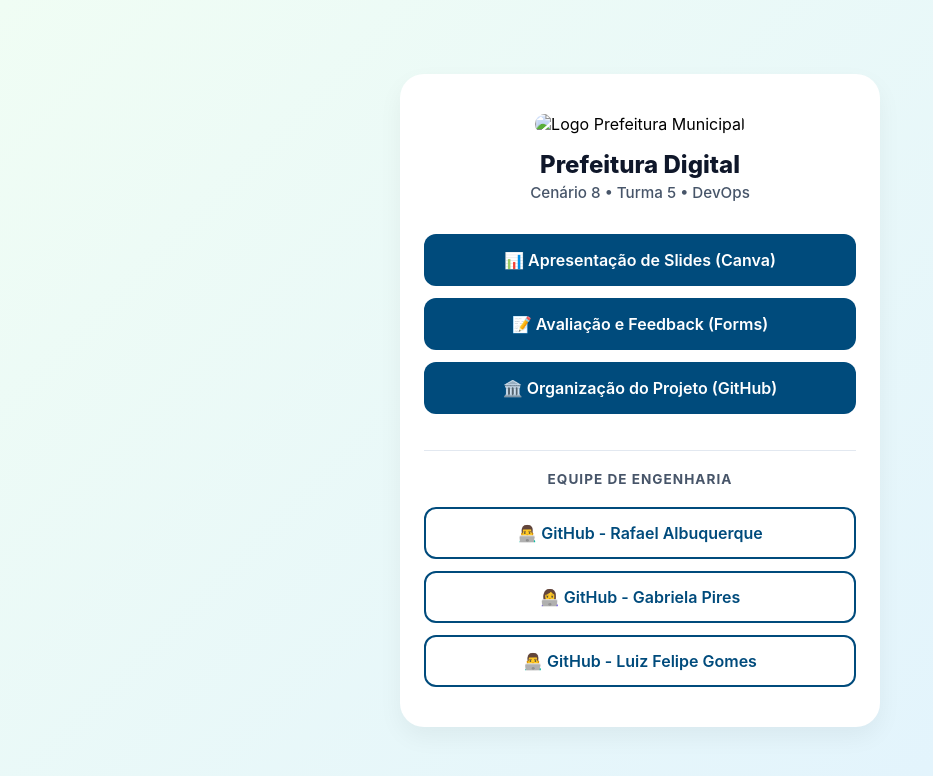
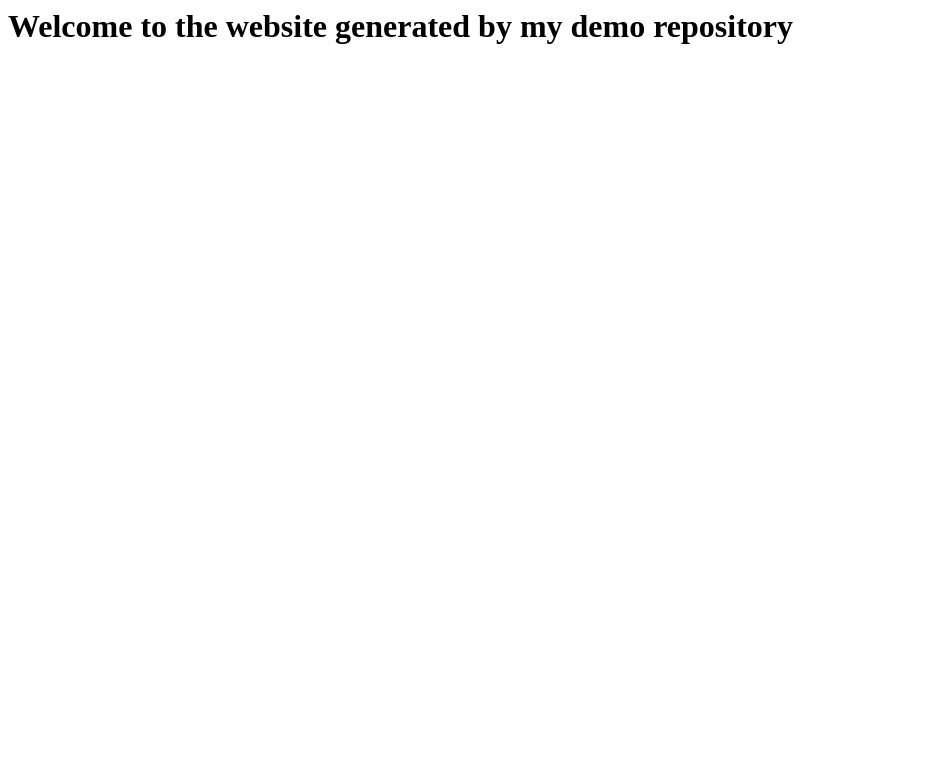
Before and after one commit to prefeitura-digital-g8-aponti/grupo8-prefeitura, a website: page index.html in a window 1280 px wide. Shown: the whole page, without its empty margins (0-933 px from the left). Drawn offline with Linux system fonts and the light colour scheme.

Commit message:
Revert "feat: adiciona estrutura inicial de pastas e arquivos do linktree"

```diff
--- a/index.html
+++ b/index.html
@@ -1,78 +1 @@
-<!doctype html>
-<html lang="pt-BR">
-  <head>
-    <meta charset="UTF-8" />
-    <meta name="viewport" content="width=device-width, initial-scale=1.0" />
-    <title>Portal Integrado - Links</title>
-    <link rel="stylesheet" href="style.css" />
-  </head>
-  <body>
-    <div class="container">
-      <!-- Logo do Projeto -->
-      <img
-        src="Gemini_Generated_Image_nvc5zwnvc5zwnvc5.png"
-        alt="Logo Prefeitura Municipal"
-        class="profile-img"
-      />
-
-      <h1 class="title">Prefeitura Digital</h1>
-      <p class="subtitle">Cenário 8 • Turma 5 • DevOps</p>
-
-      <div class="links-container">
-        <!-- Links Principais do Projeto -->
-        <a
-          href="https://www.canva.com/design/DAHPDRK7fM8/GRQLorAniGZqWiDs1Kkm6w/edit?utm_content=DAHPDRK7fM8&utm_campaign=designshare&utm_medium=link2&utm_source=sharebutton"
-          target="_blank"
-          rel="noopener noreferrer"
-          class="link-btn primary"
-          id="btn-slides"
-          >📊 Apresentação de Slides (Canva)</a
-        >
-        <a
-          href="https://docs.google.com/forms/d/e/1FAIpQLScKq8n_S84cB6bOPCedAh3Uj3ZAEk9WzN7vbdK_FMMZmlM5sA/viewform?usp=header"
-          target="_blank"
-          rel="noopener noreferrer"
-          class="link-btn primary"
-          id="btn-feedback"
-          >📝 Avaliação e Feedback (Forms)</a
-        >
-        <a
-          href="https://github.com/prefeitura-digital-g8-aponti/grupo8-prefeitura"
-          target="_blank"
-          rel="noopener noreferrer"
-          class="link-btn primary"
-          id="btn-org"
-          >🏛️ Organização do Projeto (GitHub)</a
-        >
-
-        <div class="divider"></div>
-        <p class="section-title">Equipe de Engenharia</p>
-
-        <!-- Links dos Perfis da Equipe -->
-        <a
-          href="https://github.com/rafael-albuquerque07"
-          target="_blank"
-          rel="noopener noreferrer"
-          class="link-btn secondary"
-          >👨‍💻 GitHub - Rafael Albuquerque</a
-        >
-        <a
-          href="https://github.com/gavvdev"
-          target="_blank"
-          rel="noopener noreferrer"
-          class="link-btn secondary"
-          >👩‍💻 GitHub - Gabriela Pires</a
-        >
-        <a
-          href="https://github.com/felipeGTBR"
-          target="_blank"
-          rel="noopener noreferrer"
-          class="link-btn secondary"
-          >👨‍💻 GitHub - Luiz Felipe Gomes</a
-        >
-      </div>
-    </div>
-
-    <script src="script.js"></script>
-  </body>
-</html>
+<h1>Welcome to the website generated by my demo repository</h1>
--- a/script.js
+++ /dev/null
@@ -1,22 +0,0 @@
-document.addEventListener("DOMContentLoaded", () => {
-  // Seleciona todos os botões da página que possuem a classe .link-btn
-  const buttons = document.querySelectorAll(".link-btn");
-
-  // Adiciona a animação tátil (efeito de clique) para cada botão
-  buttons.forEach((btn) => {
-    // Quando o usuário clica (pressiona o botão do mouse)
-    btn.addEventListener("mousedown", function () {
-      this.style.transform = "scale(0.96)";
-    });
-
-    // Quando o usuário solta o clique
-    btn.addEventListener("mouseup", function () {
-      this.style.transform = "scale(1) translateY(-2px)";
-    });
-
-    // Se o usuário arrastar o mouse para fora do botão enquanto clica
-    btn.addEventListener("mouseleave", function () {
-      this.style.transform = "scale(1)";
-    });
-  });
-});
--- a/style.css
+++ /dev/null
@@ -1,128 +0,0 @@
-:root {
-  --bg-gradient-start: #f0fdf4;
-  --bg-gradient-end: #e0f2fe;
-  --text-main: #0f172a;
-  --text-muted: #475569;
-  --primary-color: #004b7c; /* Azul extraído do logo */
-  --primary-hover: #00365a;
-  --secondary-color: #10b981; /* Verde base */
-  --card-bg: #ffffff;
-}
-
-* {
-  box-sizing: border-box;
-  margin: 0;
-  padding: 0;
-  font-family: "Inter", "Segoe UI", Tahoma, Geneva, Verdana, sans-serif;
-}
-
-body {
-  background-image: linear-gradient(
-    135deg,
-    var(--bg-gradient-start) 0%,
-    var(--bg-gradient-end) 100%
-  );
-  min-height: 100vh;
-  display: flex;
-  justify-content: center;
-  align-items: center;
-  padding: 2rem 1rem;
-}
-
-.container {
-  background-color: var(--card-bg);
-  width: 100%;
-  max-width: 480px;
-  padding: 2.5rem 1.5rem;
-  border-radius: 24px;
-  box-shadow: 0 10px 25px rgba(0, 0, 0, 0.05);
-  text-align: center;
-  animation: fadeIn 0.8s ease-out;
-}
-
-.profile-img {
-  width: 160px;
-  height: auto;
-  margin-bottom: 1rem;
-  border-radius: 12px;
-}
-
-.title {
-  font-size: 1.5rem;
-  color: var(--text-main);
-  font-weight: 800;
-  margin-bottom: 0.25rem;
-}
-
-.subtitle {
-  font-size: 0.95rem;
-  color: var(--text-muted);
-  margin-bottom: 2rem;
-  font-weight: 500;
-}
-
-.links-container {
-  display: flex;
-  flex-direction: column;
-  gap: 12px;
-}
-
-.link-btn {
-  display: block;
-  padding: 14px 20px;
-  border-radius: 12px;
-  text-decoration: none;
-  font-weight: 600;
-  font-size: 1rem;
-  transition: all 0.3s ease;
-  border: 2px solid transparent;
-}
-
-.link-btn.primary {
-  background-color: var(--primary-color);
-  color: white;
-}
-
-.link-btn.primary:hover {
-  background-color: var(--primary-hover);
-  transform: translateY(-3px);
-  box-shadow: 0 6px 15px rgba(0, 75, 124, 0.2);
-}
-
-.link-btn.secondary {
-  background-color: transparent;
-  color: var(--primary-color);
-  border-color: var(--primary-color);
-}
-
-.link-btn.secondary:hover {
-  background-color: var(--primary-color);
-  color: white;
-  transform: translateY(-2px);
-}
-
-.divider {
-  height: 1px;
-  background-color: #e2e8f0;
-  margin: 1.5rem 0 0.5rem 0;
-}
-
-.section-title {
-  font-size: 0.85rem;
-  text-transform: uppercase;
-  letter-spacing: 1px;
-  color: var(--text-muted);
-  margin-bottom: 0.5rem;
-  font-weight: 700;
-}
-
-@keyframes fadeIn {
-  from {
-    opacity: 0;
-    transform: translateY(20px);
-  }
-  to {
-    opacity: 1;
-    transform: translateY(0);
-  }
-}
```
